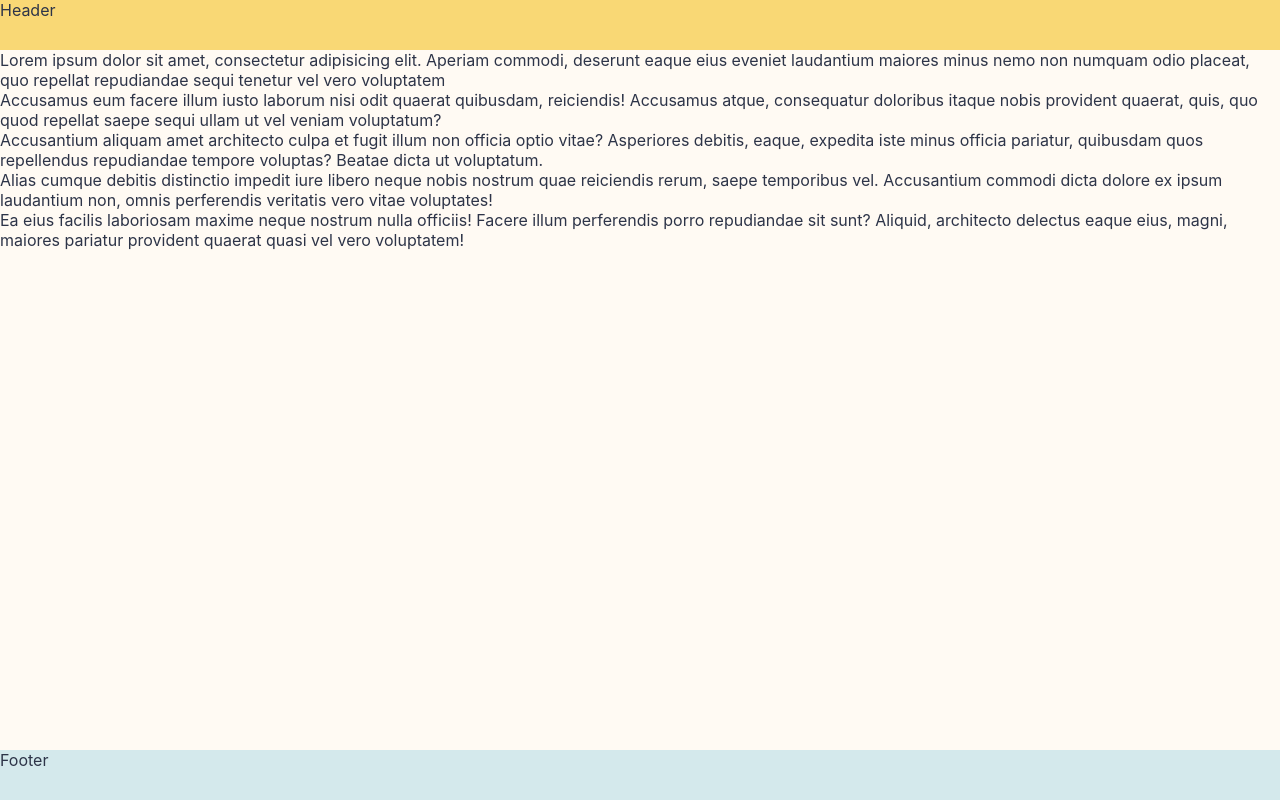
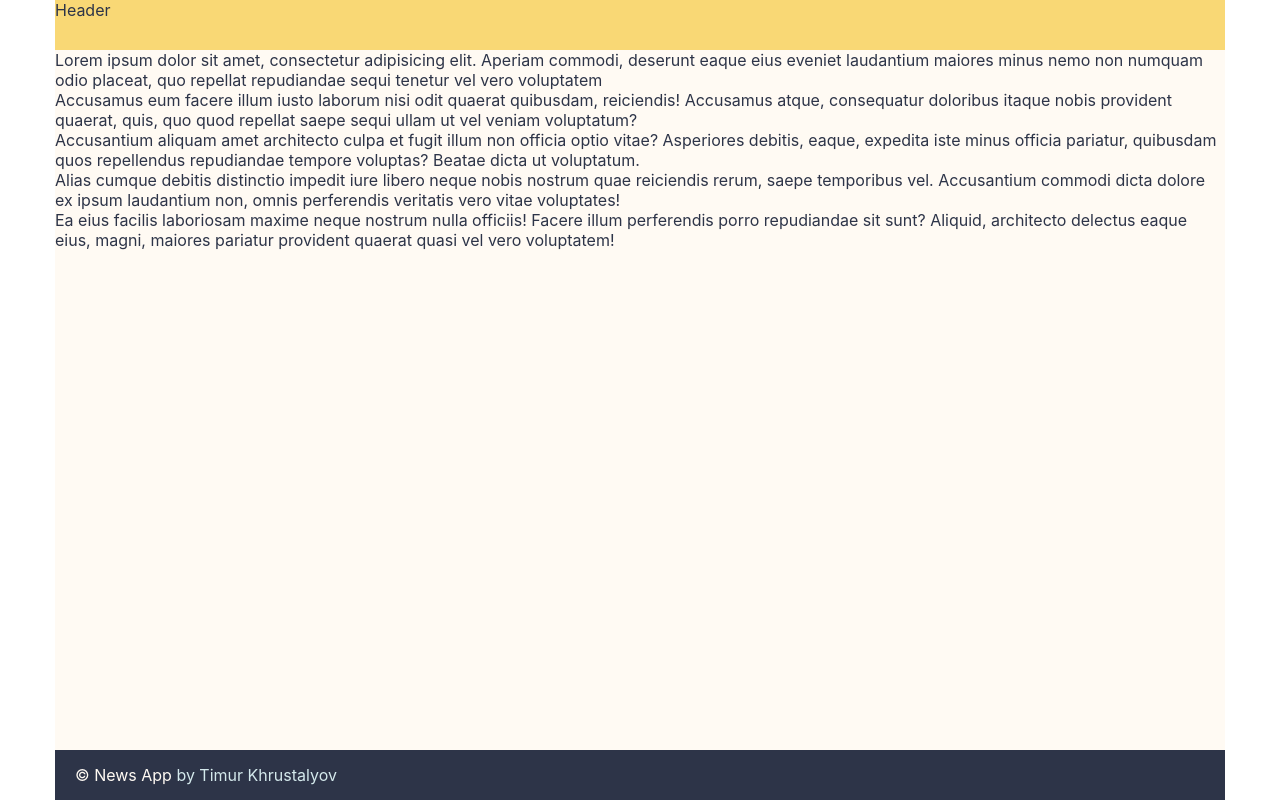
Before and after one commit to tilvlur/news-app, a React (Create React App) app: page / in a window 1280 px wide. Built offline with nearby package versions, Linux system fonts and the light colour scheme.

Commit message:
Add Footer

```diff
--- a/src/app/App.module.scss
+++ b/src/app/App.module.scss
@@ -2,6 +2,7 @@
 @use "src/common/styles/variables" as *;
 
 .container {
+  @include bp-all {
     background-color: $bgMain;
     display: flex;
     flex-direction: column;
@@ -11,3 +12,9 @@
       flex: 1 0 auto;
     }
   }
+
+  @include bp-from($tablet) {
+    max-width: $desktop;
+    margin: 0 auto;
+  }
+}
--- a/src/app/Footer/Footer.module.scss
+++ b/src/app/Footer/Footer.module.scss
@@ -1,7 +1,35 @@
 @use "src/common/styles/variables" as *;
 
 .container {
-  flex: 0 1 auto;
-  height: 50px;
-  background-color: $blue;
+  @include bp-all {
+    flex: 0 1 auto;
+    display: flex;
+    align-items: center;
+    background-color: $bgFooter;
+  }
+
+  @include bp-between(0, $mobile) {
+    height: 30px;
+    padding: 0 $spacingS;
+    font-size: 0.7rem;
+  }
+
+  @include bp-between($mobile, $tablet) {
+    height: 40px;
+    padding: 0 $spacingM;
+    font-size: 0.8rem;
+  }
+
+  @include bp-from($tablet) {
+    height: 50px;
+    padding: 0 $spacingL;
+  }
+
+  .appName {
+    color: $beige;
+  }
+
+  .name {
+    color: $blue;
+  }
 }
--- a/src/app/Footer/index.tsx
+++ b/src/app/Footer/index.tsx
@@ -2,9 +2,10 @@ import styles from "./Footer.module.scss";
 
 function Footer() {
   return (
-    <div className={styles.container}>
-      <div>Footer</div>
-    </div>
+    <footer className={styles.container}>
+      <span className={styles.appName}>&copy;&nbsp;News App&nbsp;</span>
+      <span className={styles.name}>by Timur Khrustalyov&nbsp;</span>
+    </footer>
   );
 }
 
--- a/src/common/styles/_variables.scss
+++ b/src/common/styles/_variables.scss
@@ -18,6 +18,7 @@ $yellow600: #ffc32d;
 
 // PALETTE
 $bgMain: $beige;
+$bgFooter: $gray800;
 $textColor: $gray800;
 $textColorFaded: $gray300;
 
@@ -25,7 +26,7 @@ $textColorFaded: $gray300;
 $spacingXS: 5px;
 $spacingS: 10px;
 $spacingM: 15px;
-$spacingL: 30px;
+$spacingL: 20px;
 
 // BORDER RADII
 $borderRadiusM: 8px;
```
Lines whose indentation alone changed are shown as unchanged.
